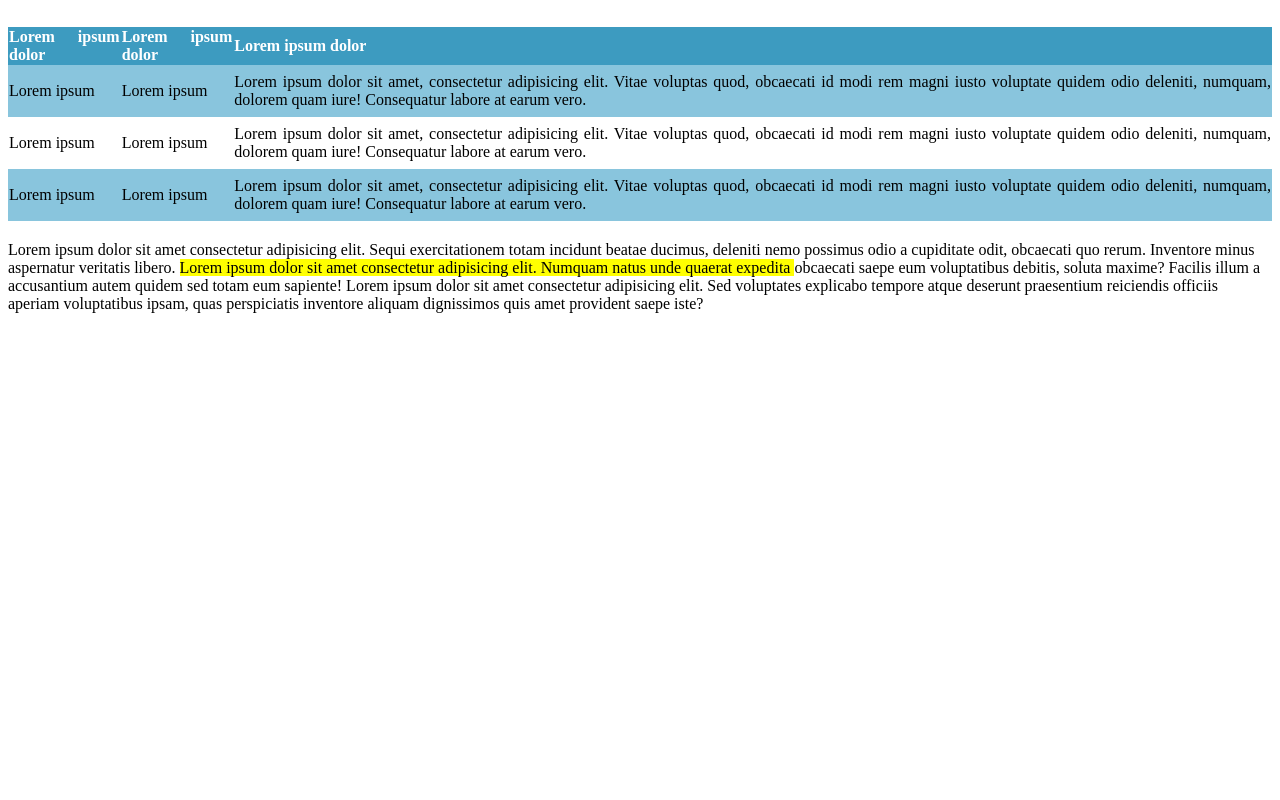
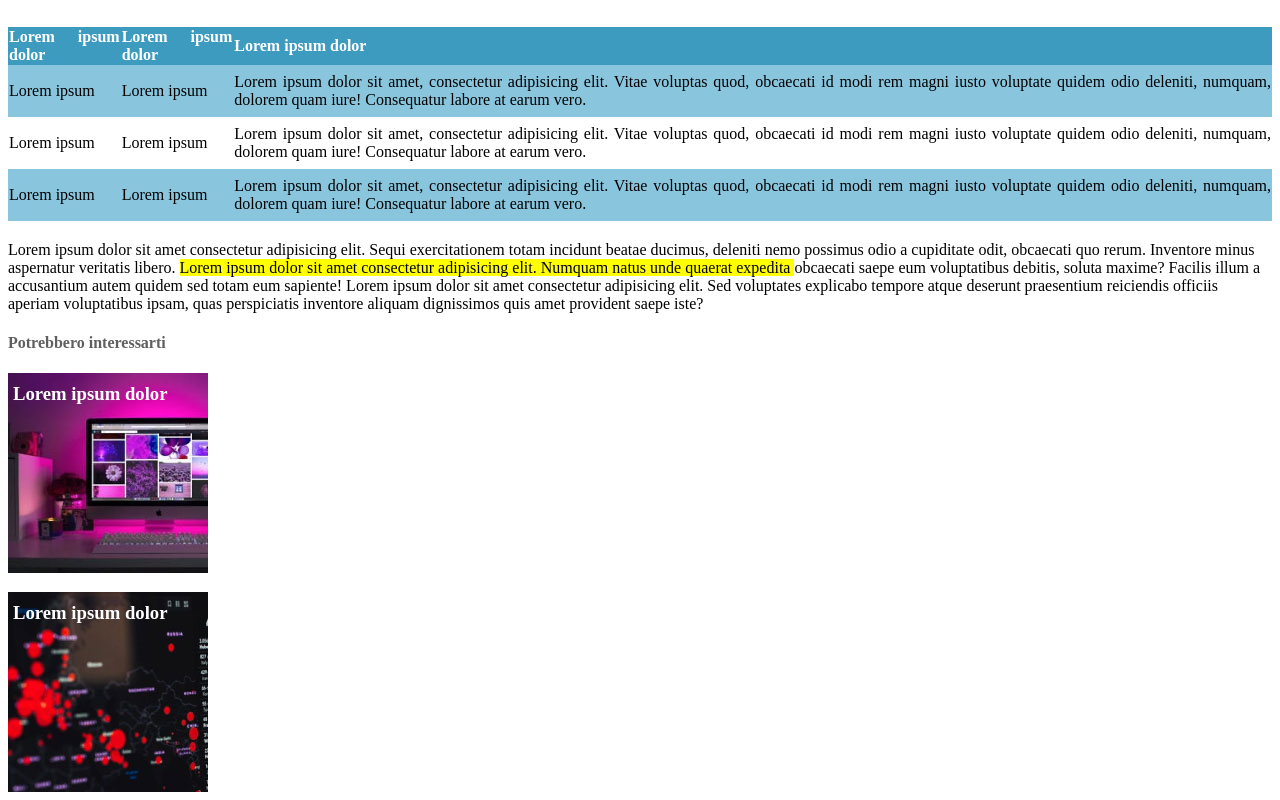
Before and after one commit to SaraPasinato/html-css-booleaner, a plain HTML site: page index.html in a window 1280 px wide. Shown: the part 878-1678 px from the top of the page. Before the commit the page ends 1211 px from the top, so only its background shows below. Drawn offline with Linux system fonts and the light colour scheme.

Commit message:
Added remainder section

```diff
--- a/css/style.css
+++ b/css/style.css
@@ -62,8 +62,6 @@ table{
 }
 td{
     height: 50px;
-
-
 }
 
 thead{
@@ -74,3 +72,27 @@ thead{
 .odd{
     background-color: rgb(137, 197, 221) ;
 }
+
+/* Remainder Section */
+
+h4{
+    color: rgb(95, 95, 95);
+}
+
+h3{
+    color:white;
+    padding-top: 10px;
+    padding-left:5px;
+}
+
+.container{
+    width:200px;
+    height: 200px;
+}
+
+.bg1{
+    background: url("../img/monitor.jpg");
+}
+.bg2{
+    background: url("../img/graph.jpg");
+}
--- a/index.html
+++ b/index.html
@@ -100,7 +100,13 @@
                 quas perspiciatis inventore aliquam dignissimos quis amet provident saepe iste?</p>
         </article>
         <section class="reminder">
-
+        <h4>Potrebbero interessarti</h4>
+        <div class="container bg1">
+            <h3>Lorem ipsum dolor</h3>
+        </div>
+        <div class="container bg2">
+            <h3>Lorem ipsum dolor</h3>
+        </div>
         </section>
     </main>
 </body>
```
